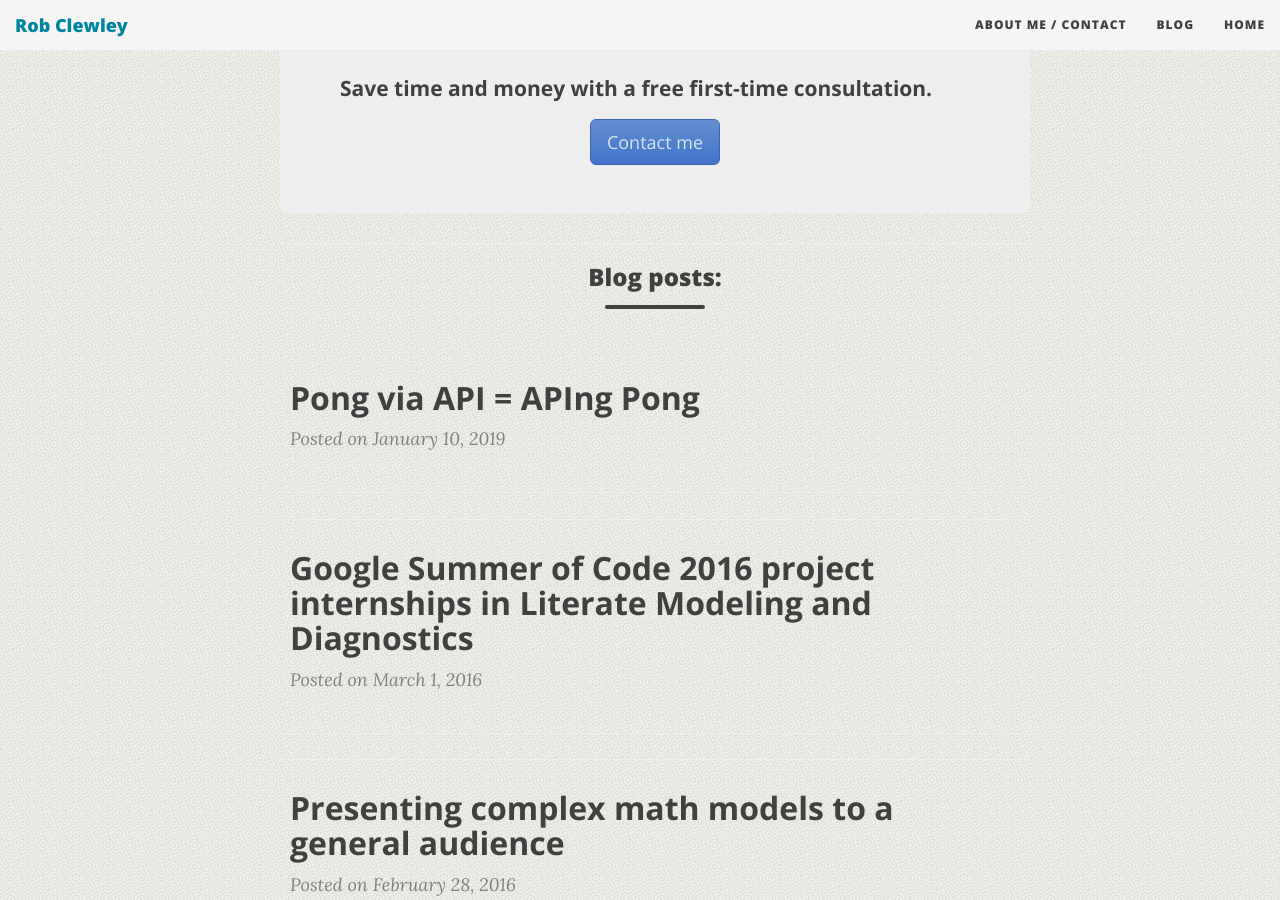
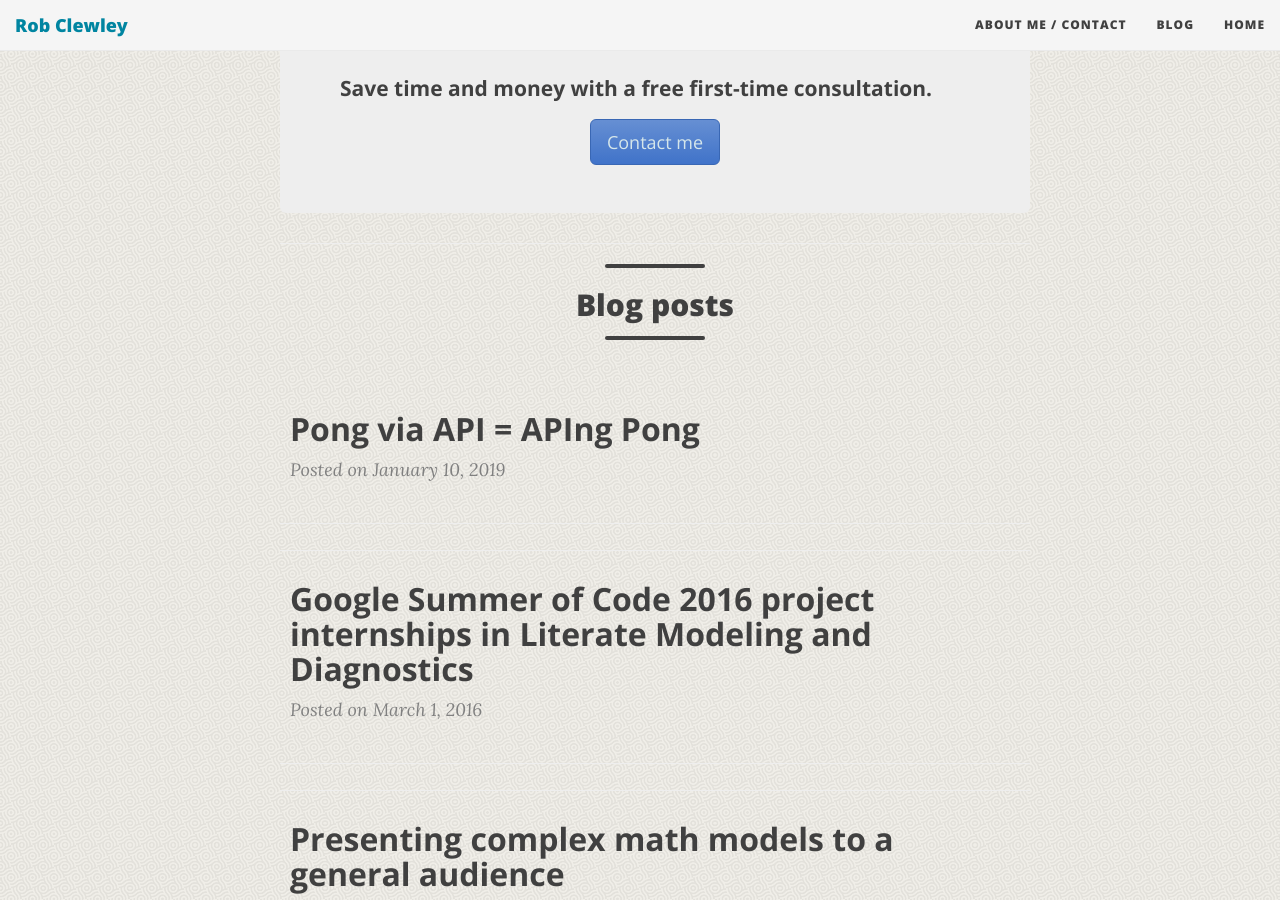
Before and after one commit to robclewley/robclewley.github.io, a Jekyll site: the page built from index.html, in a window 1280 px wide and 900 px high, scrolled down 910 px. Built offline with Jekyll 4.4.1, drawn with Linux system fonts in a browser that asks for light colours; nearby versions of some CDN libraries; the list of posts is cut into pages by our own code.

Commit message:
Update index.html

```diff
--- a/index.html
+++ b/index.html
@@ -45,7 +45,7 @@ bigimg:
 
 <hr id="blog">
 
-<div class="main explain area"><center><h3>Blog posts:</h3><center><hr class="small">
+<div class="main explain area"><center><hr class="small"><h2>Blog posts</h2><hr class="small"><center>
   <br></div>
 
 <div class="posts-list">
```
